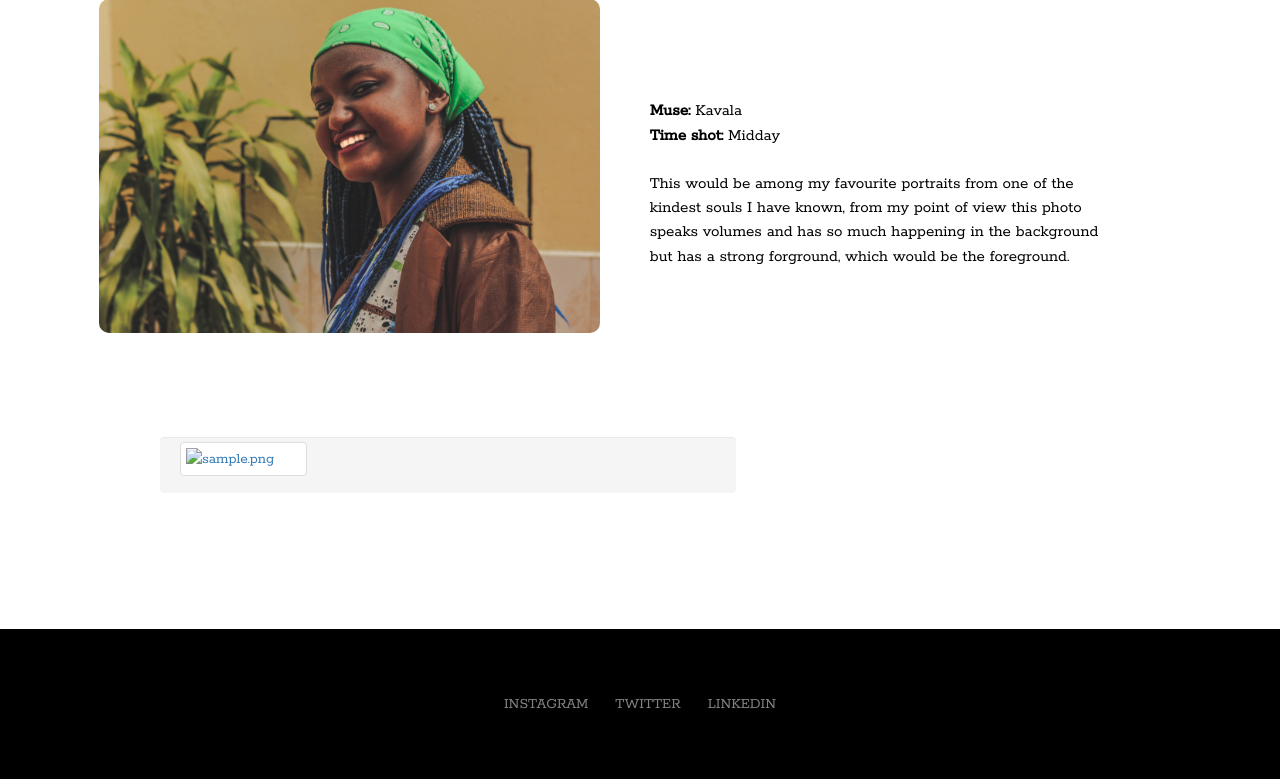
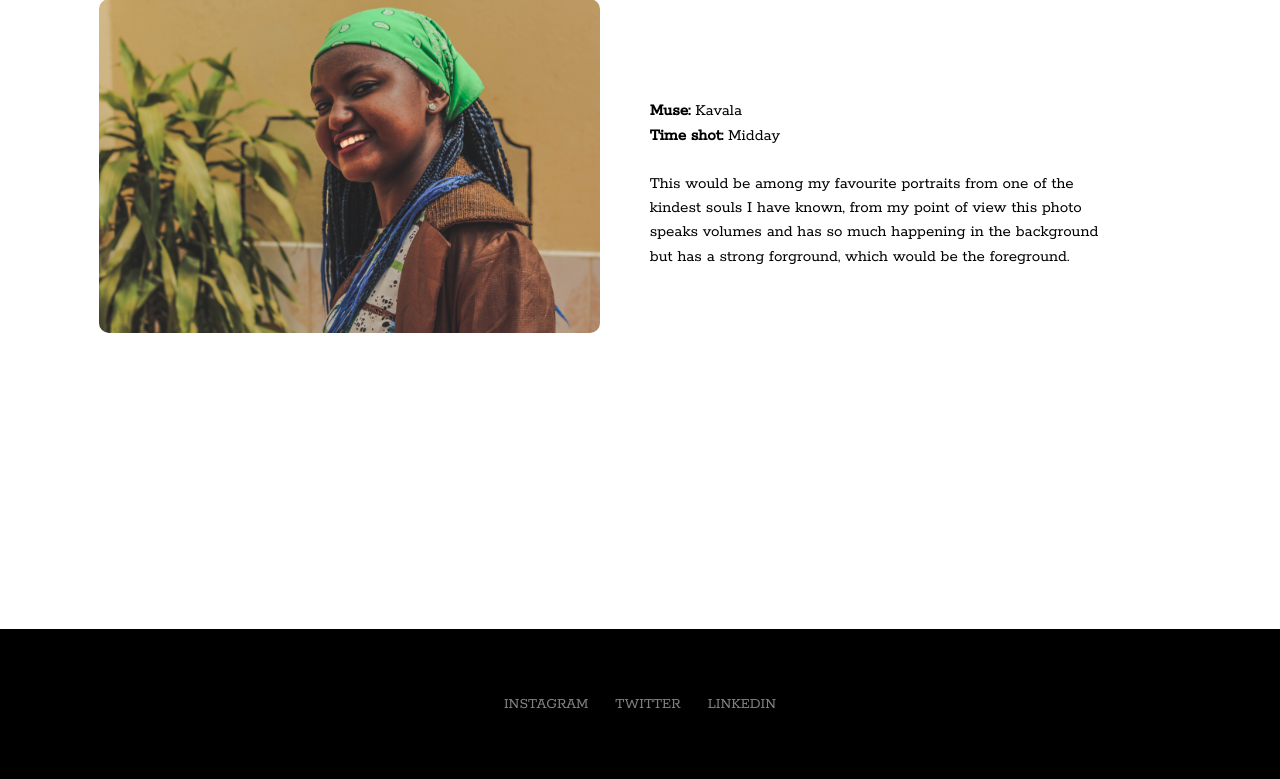
Before and after one commit to ramza007/Photography.io, a Django app: template alpha/templates/photos.html in a window 1280 px wide. Shown: the part 2081-2860 px from the top of the page. Run offline with Django 3.2, Linux system fonts and the light colour scheme; tables that the repository leaves empty hold one stand-in row (values such as "Sample post"); the template is opened without the code that fills it: values that come from a table or form of the project are taken from there, most other values are stand-ins (such as "Sample title", 1, 10 or a date in 2020); some libraries are stand-ins or nearby versions.

Commit message:
- Haulted template modification for display from database

```diff
--- a/alpha/templates/photos.html
+++ b/alpha/templates/photos.html
@@ -66,17 +66,14 @@
             </p>
         </div>
 
-                <div class=" well col-md-6 col-md-offset-1" style="padding:5px; border:2px;">
+                <!-- <div class=" well col-md-6 col-md-offset-1" style="padding:5px; border:2px;">
 
-                    {% for image in images %}
                     <div class="col-md-6">
-                        <a href="{% url 'image' image.id %}">
-                            <img src="{{image.photo.url}}" alt="{{Image.image_name}}" class="img-responsive img-thumbnail postImage"
-                                width="80%" height="60%x" style="padding:5px;">
+                        <a href="/">
+                            <img src="{{image.image.url}}" style="height:70%; width:100%; margin-left:0px" class="img-responsive">
                         </a>
                     </div>
-                    {% endfor %}
-                </div>
+                </div> -->
     </div>
     {% include 'contact.html' %}
 {% endblock %}
```
Also changed, not shown: alpha/views.py (line endings or trailing spaces).
